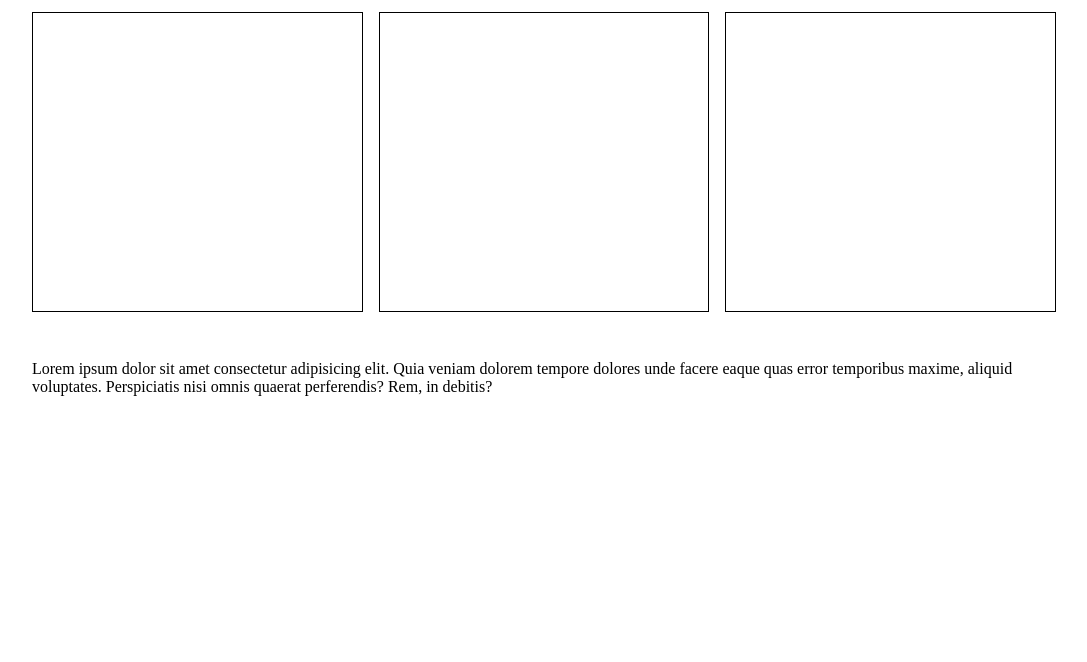
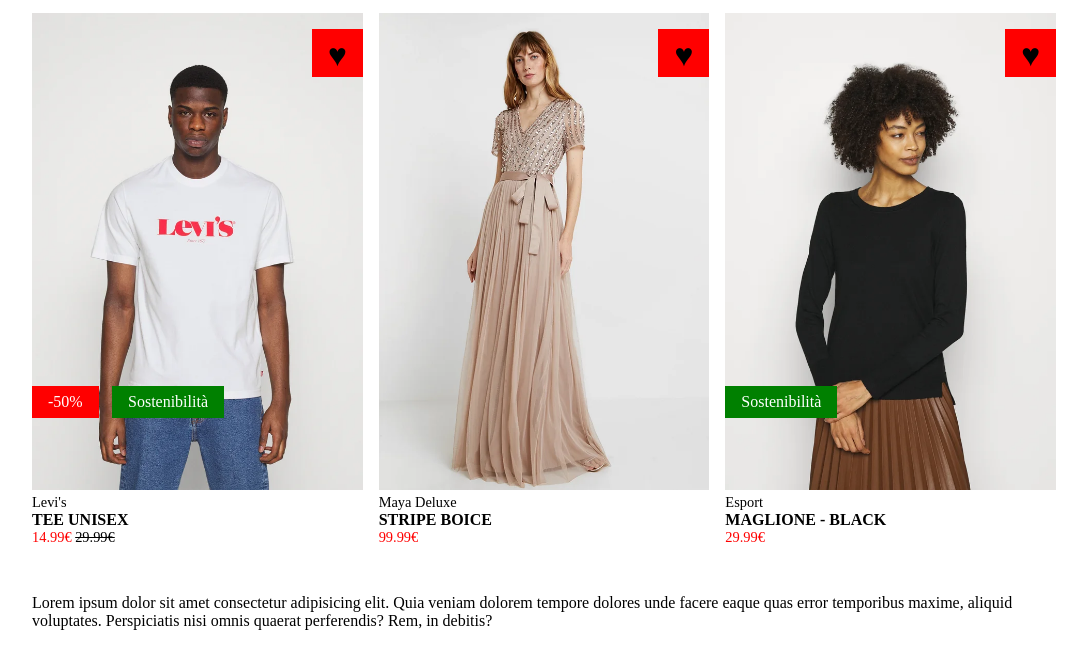
Before and after one commit to DavideSantambrogio/html-css-boolando, a plain HTML site: page index.html in a window 1280 px wide. Shown: the part 605-1267 px from the top of the page, without its empty margins (96-1183 px from the left). Before the commit the page ends 1033 px from the top, so only its background shows below. Drawn offline with Linux system fonts and the light colour scheme.

Commit message:
add hover che nono funziona

```diff
--- a/css/style.css
+++ b/css/style.css
@@ -17,6 +17,9 @@
 
 /* header */
 
+
+
+/* main */
 .row {
     display: flex;
     gap: 1rem;
@@ -27,7 +30,7 @@
     width: calc(100%/3);
     min-height: 300px;
     position: relative;
-    border: 1PX solid black;
+
 }
 
 .heart {
@@ -89,9 +92,27 @@
     text-decoration: line-through;
 }
 
+.sostenibility-left{
+    font-size: 1rem;
+    background-color: green;
+    color: white;
+    height: 2rem;
+    line-height: 2rem;
+    text-align: center;
+    width: fit-content;
+    padding-left: 1rem;
+    padding-right: 1rem;
+    position: absolute;
+    bottom: 8rem;
+}
+
+.one-hover:hover{
 
 
-/* main */
+}
+
+
+
 
 
 /* footer */
--- a/index.html
+++ b/index.html
@@ -18,12 +18,14 @@
     <main>
         <div class="container">
             <div class="card-container">
+
+                <!-- 1st row -->
                 <div class="row">
 
                     <!-- CARD1 -->
 
                     <div class="card">
-                        <img src="img/1.webp" alt="RELAXED FIT TEE UNISEX">
+                        <img class="one-hover" src="img/1.webp" alt="RELAXED FIT TEE UNISEX">
                         <div class="heart">
                             &hearts;
                         </div>
@@ -48,7 +50,7 @@
                     <!-- CARD2 -->
 
                     <div class="card">
-                        <img src="img/2.webp" alt="ROSES TEE">
+                        <img class="two-hover" src="img/2.webp" alt="ROSES TEE">
                         <div class="heart">
                             &hearts;
                         </div>
@@ -72,7 +74,7 @@
                     <!-- CARD3 -->
 
                     <div class="card">
-                        <img src="img/3.webp" alt="VOGLIA DI COLORI PASTELLO">
+                        <img class="three-hover" src="img/3.webp" alt="VOGLIA DI COLORI PASTELLO">
                         <div class="heart">
                             &hearts;
                         </div>
@@ -90,21 +92,79 @@
                             129.99€
                             <span class="original-price">164.99€</span>
                         </div>
+                    </div>
+                </div>
+                <!-- 2ST ROW -->
+
+                <div class="row">
+
+                    <!-- CARD1 -->
+
+                    <div class="card">
+                        <img class="four-hover" src="img/4.webp" alt="TEE UNISEX">
+                        <div class="heart">
+                            &hearts;
+                        </div>
+                        <div class="discount">
+                            -50%
+                        </div>
+                        <div class="sostenibility">
+                            Sostenibilità
+                        </div>
+                        <div class="brand">
+                            Levi's
+                        </div>
+                        <div class="product">
+                            <h4>TEE UNISEX</h4>
+                        </div>
+                        <div class="price">
+                            14.99€
+                            <span class="original-price">29.99€</span>
+                        </div>
+                    </div>
+
+                    <!-- CARD2 -->
+
+                    <div class="card">
+                        <img class="five-hover" src="img/5.webp" alt="STRIPE BOICE">
+                        <div class="heart">
+                            &hearts;
+                        </div>
+                        <div class="brand">
+                            Maya Deluxe
+                        </div>
+                        <div class="product">
+                            <h4>STRIPE BOICE</h4>
+                        </div>
+                        <div class="price">
+                            99.99€
+                        </div>
 
                     </div>
-                </div>
-                <!-- 1ST ROW -->
-                <div class="row">
+
+                    <!-- CARD3 -->
+
                     <div class="card">
+                        <img class="six-hover" src="img/6.webp" alt="MAGLIONE-BLACK">
+                        <div class="heart">
+                            &hearts;
+                        </div>
+                        <div class="sostenibility-left">
+                            Sostenibilità
+                        </div>
 
-                    </div>
-                    <div class="card">
-
-                    </div>
-                    <div class="card">
-
+                        <div class="brand">
+                            Esport
+                        </div>
+                        <div class="product">
+                            <h4>MAGLIONE - BLACK</h4>
+                        </div>
+                        <div class="price">
+                            29.99€
+                        </div>
                     </div>
                 </div>
+
             </div>
 
         </div>
```
